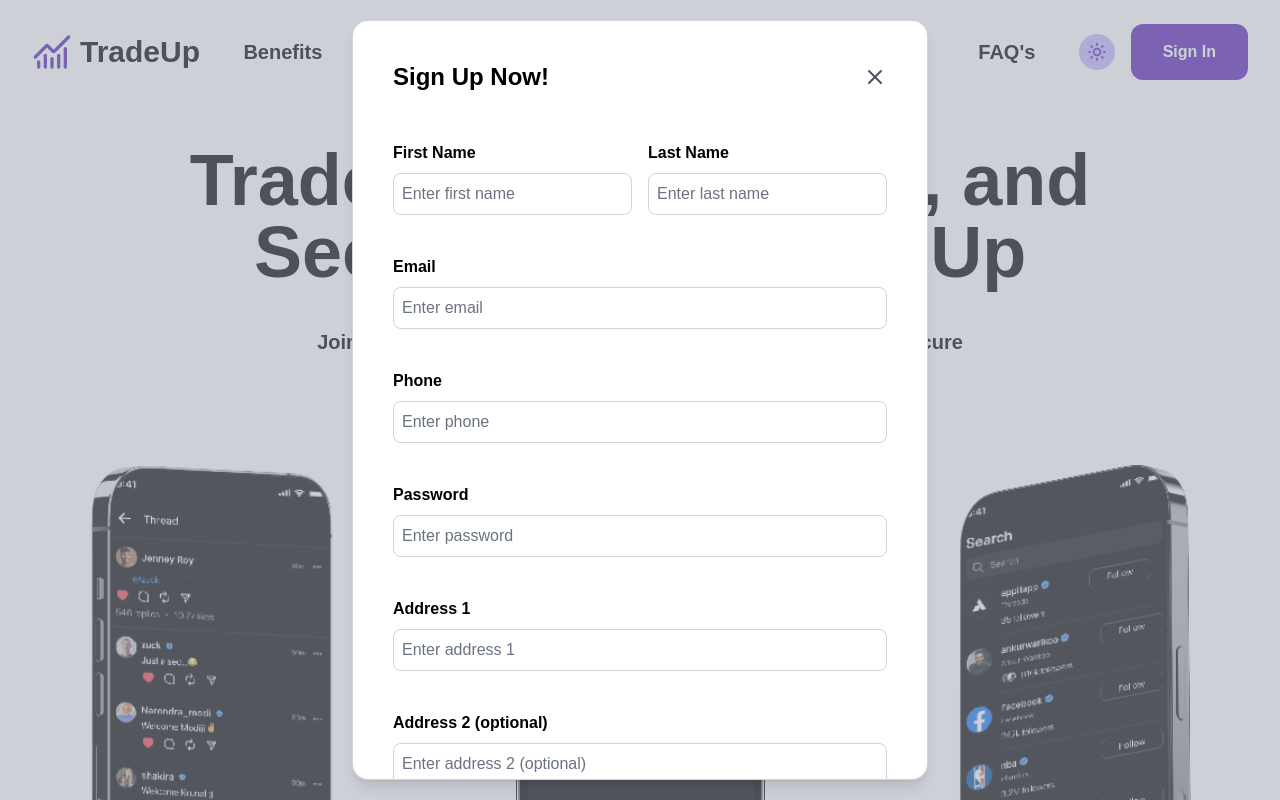
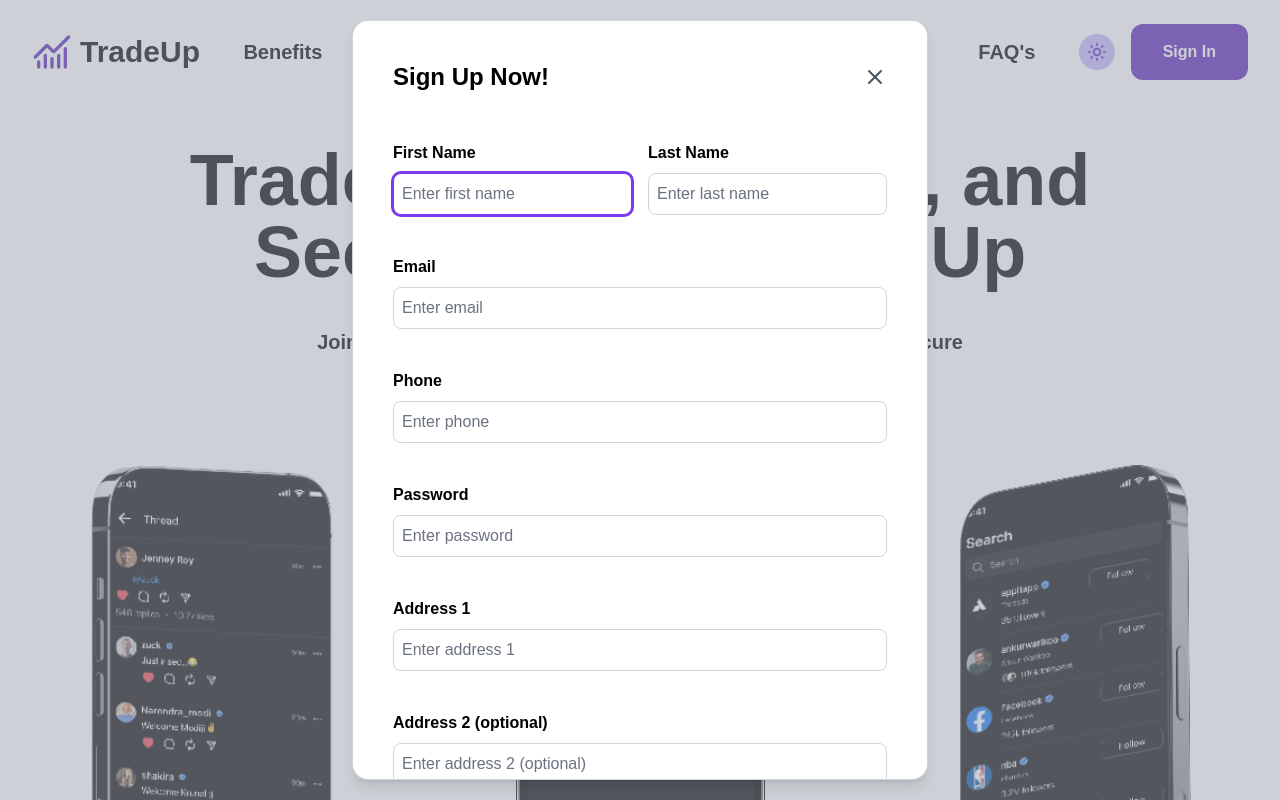
Before and after one commit to RyanBezman/TradeUp, a Next.js app: page / in a window 1280 px wide. Both pictures are taken after a click on the button "Sign up today!". Shown: the top 800 px of the page. Built offline with nearby package versions, Linux system fonts and the light colour scheme; no server answers.

Commit message:
fixed the focus of the sign up form to kfocus the first name input when opened

```diff
--- a/src/app/Components/Home/formInput.tsx
+++ b/src/app/Components/Home/formInput.tsx
@@ -5,6 +5,7 @@ type FormInputProps = {
   setSignupData: React.Dispatch<React.SetStateAction<SignupData>>;
   fieldKey: string;
   placeholder: string;
+  inputRef?: React.RefObject<HTMLInputElement>;
 };
 
 export function FormInput({
@@ -12,6 +13,7 @@ export function FormInput({
   label,
   fieldKey,
   setSignupData,
+  inputRef,
 }: FormInputProps) {
   return (
     <div className="flex flex-col flex-1 py-4">
@@ -22,6 +24,8 @@ export function FormInput({
         {label}
       </label>
       <input
+        ref={inputRef}
+        onFocus={(e) => console.log(e)}
         type="text"
         placeholder={placeholder}
         className="border p-2 outline-none rounded-lg bg-white dark:bg-zinc-600 text-black dark:text-white border-gray-300 dark:border-zinc-600 placeholder-gray-500 dark:placeholder-gray-400 focus:border-violet-600 focus:ring-2 focus:ring-violet-600"
--- a/src/app/Components/Home/signInForm.tsx
+++ b/src/app/Components/Home/signInForm.tsx
@@ -1,6 +1,6 @@
 import { authorizeUser } from "@/actions/auth/authorizeUser";
 import { useAuth } from "@/app/context/AuthContext";
-import { FormEvent, useState } from "react";
+import { FormEvent, useEffect, useRef, useState } from "react";
 import { SignInFormInput } from "./signInFormInput";
 import { Loader, X } from "lucide-react";
 import { useRouter } from "next/navigation";
@@ -22,6 +22,13 @@ export default function SignInForm({
   const [error, setError] = useState<string | null>(null);
   const { setUser, setBalances } = useAuth();
   const router = useRouter();
+  const inputRef = useRef<HTMLInputElement>(null);
+
+  useEffect(() => {
+    if (inputRef.current) {
+      inputRef.current.focus();
+    }
+  }, [inputRef]);
 
   async function handleSignIn(e: FormEvent) {
     e.preventDefault();
@@ -32,7 +39,6 @@ export default function SignInForm({
     if (!result) {
       setError("Incorrect Email or password. Please Try again.");
       setIsLoading(false);
-      // setSignInData(initialSignInData);
       return;
     }
     document.cookie = `sessionToken=${result.sessionToken}; path=/; max-age=${
@@ -80,6 +86,7 @@ export default function SignInForm({
 
         <div className="flex flex-col gap-2">
           <SignInFormInput
+            ref={inputRef}
             key={"email"}
             label={"Email"}
             fieldKey="email"
--- a/src/app/Components/Home/signInFormInput.tsx
+++ b/src/app/Components/Home/signInFormInput.tsx
@@ -9,6 +9,7 @@ type FormInputProps = {
   fieldKey: string;
   placeholder: string;
   signInData: SignInData;
+  ref?: React.RefObject<HTMLInputElement>;
 };
 
 export function SignInFormInput({
@@ -17,6 +18,7 @@ export function SignInFormInput({
   fieldKey,
   setSignInData,
   signInData,
+  ref,
 }: FormInputProps) {
   return (
     <div className="flex flex-col flex-1 py-4">
@@ -28,6 +30,7 @@ export function SignInFormInput({
       </label>
       <input
         type="text"
+        ref={ref}
         value={signInData[fieldKey as keyof SignInData]}
         placeholder={placeholder}
         className="border p-2 outline-none rounded-lg bg-white dark:bg-zinc-600 text-black dark:text-white border-gray-300 dark:border-zinc-600 placeholder:text-gray-500 dark:placeholder:text-gray-400 focus:border-violet-600 focus:ring-2 focus:ring-violet-600"
--- a/src/app/Components/Home/signUpButton.tsx
+++ b/src/app/Components/Home/signUpButton.tsx
@@ -1,6 +1,6 @@
 "use client";
 
-import { useState } from "react";
+import { useEffect, useRef, useState } from "react";
 import { SignupForm } from "./signupForm";
 import Image from "next/image";
 import SignInForm from "./signInForm";
@@ -8,6 +8,12 @@ import SignInForm from "./signInForm";
 export function SignUpButton() {
   const [isFormOpen, setIsFormOpen] = useState(false);
   const [isLoginOpen, setIsLoginOpen] = useState(false);
+  const inputRef = useRef<HTMLInputElement>(null);
+  useEffect(() => {
+    if (inputRef.current) {
+      inputRef.current.focus();
+    }
+  }, [isFormOpen]);
 
   return (
     <div className="flex flex-col items-center gap-20 px-10 justify-center">
@@ -26,6 +32,7 @@ export function SignUpButton() {
 
       {isFormOpen && (
         <SignupForm
+          inputRef={inputRef}
           setIsFormOpen={setIsFormOpen}
           setIsLoginOpen={setIsLoginOpen}
           key="signInForm"
--- a/src/app/Components/Home/signupForm.tsx
+++ b/src/app/Components/Home/signupForm.tsx
@@ -1,12 +1,13 @@
 "use client";
 import { Loader, X } from "lucide-react";
 import { FormInput } from "./formInput";
-import { FormEvent, useState } from "react";
+import { FormEvent, HTMLInputTypeAttribute, useState } from "react";
 import { addUser } from "@/actions/user/addUser";
 
 type SignupFormProps = {
   setIsFormOpen: (arg: boolean) => void;
   setIsLoginOpen: (arg: boolean) => void;
+  inputRef: React.RefObject<HTMLInputElement>;
 };
 export type SignupData = {
   firstName: string;
@@ -41,7 +42,11 @@ const formFields = [
   { label: "City", fieldKey: "city" },
 ];
 
-export function SignupForm({ setIsFormOpen, setIsLoginOpen }: SignupFormProps) {
+export function SignupForm({
+  setIsFormOpen,
+  setIsLoginOpen,
+  inputRef,
+}: SignupFormProps) {
   const [signupData, setSignupData] = useState<SignupData>(initialSignupData);
   const [isLoading, setIsLoading] = useState(false);
 
@@ -81,6 +86,7 @@ export function SignupForm({ setIsFormOpen, setIsLoginOpen }: SignupFormProps) {
         <div className="flex flex-col gap-2">
           <div className="flex sm:flex-row flex-col gap-4">
             <FormInput
+              inputRef={inputRef}
               key={"firstName"}
               label={"First Name"}
               fieldKey="firstName"
```
